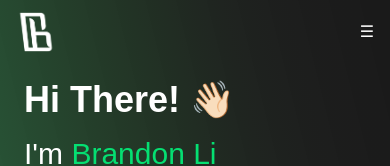
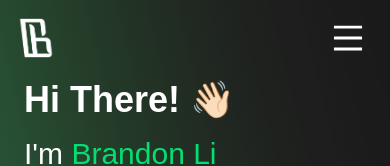
Before and after one commit to BrandonLee-Waikato/BrandonLi-Portfolio, a Next.js app: page / in a window 390 px wide. Shown: the top 166 px of the page. Built offline with nearby package versions, Linux system fonts and the light colour scheme.

Commit message:
Navbar Icon bigger

```diff
--- a/src/components/Navbar.tsx
+++ b/src/components/Navbar.tsx
@@ -6,7 +6,7 @@ import {
     AiOutlineHome,
     AiOutlineFundProjectionScreen,
     AiOutlineUser,
-    AiFillStar,
+    AiFillStar, AiOutlineMenu,
 } from 'react-icons/ai'
 import { CgGitFork, CgFileDocument } from 'react-icons/cg'
 import { ImBlog } from 'react-icons/im'
@@ -37,8 +37,12 @@ export default function Navbar() {
                     <img src="/logo-white-03.png" className="w-10 h-10" alt="logo" />
                 </Link>
 
-                <button className={`md:hidden ${linkColor}`} onClick={() => setExpanded(!expanded)}>
-                    ☰
+                <button
+                    className={`md:hidden ${linkColor} p-2`}
+                    onClick={() => setExpanded(!expanded)}
+                    aria-label="Open menu"
+                >
+                    <AiOutlineMenu className="text-4xl" /> {/* 这里控制菜单icon大小 */}
                 </button>
 
                 <div className={`md:flex space-x-6 ${expanded ? 'block mt-4' : 'hidden md:block'}`}>
```
